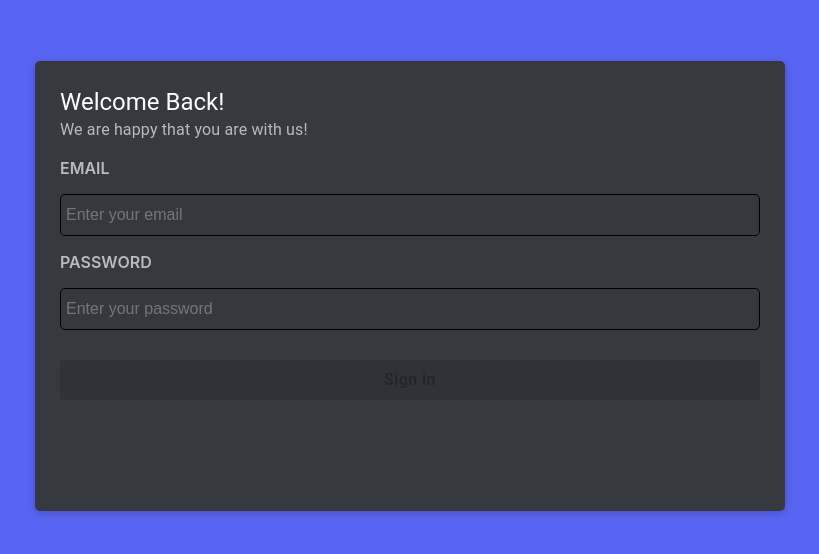
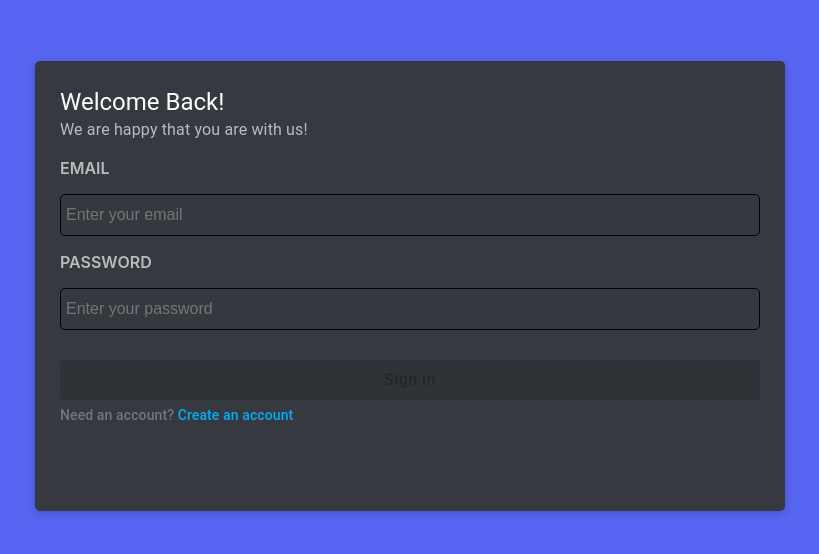
Before and after one commit to dabingch/discord-app, a React (Create React App) app in the folder client/: page /signin in a window 1280 px wide. Shown: the part 114-668 px from the top of the page, without its empty margins (230-1049 px from the left). Built offline with nearby package versions, Linux system fonts and the light colour scheme.

Commit message:
Create redirect info

```diff
--- a/client/src/components/AuthBox.js
+++ b/client/src/components/AuthBox.js
@@ -1,6 +1,6 @@
 import React from 'react'
 import Box from '@mui/material/Box'
-import { styled } from '@mui/system'
+import { styled } from '@mui/material'
 
 const BoxWrapper = styled('div')({
 	width: '100%',
--- /dev/null
+++ b/client/src/components/RedirectInfo.js
@@ -0,0 +1,30 @@
+import React from 'react'
+import { Typography, styled } from '@mui/material'
+
+const RedirectText = styled('span')({
+	color: '#00AFF4',
+	fontWeight: 500,
+	cursor: 'pointer',
+})
+
+const RedirectInfo = ({
+	text,
+	redirectText,
+	additionalStyles,
+	redirectHandler,
+}) => {
+	return (
+		<Typography
+			sx={{ color: '#72767d' }}
+			style={additionalStyles ? additionalStyles : null}
+			variant='subtitle2'
+		>
+			{text}
+			<RedirectText onClick={redirectHandler}>
+				{redirectText}
+			</RedirectText>
+		</Typography>
+	)
+}
+
+export default RedirectInfo
--- a/client/src/pages/authPages/SigninPage/SigninPageFooter.js
+++ b/client/src/pages/authPages/SigninPage/SigninPageFooter.js
@@ -1,8 +1,17 @@
 import React from 'react'
 import PrimaryButton from '../../../components/PrimaryButton'
+import RedirectInfo from '../../../components/RedirectInfo'
+import { useNavigate } from 'react-router-dom'
 
 const SigninPageFooter = ({ handleSignin, isFormValid }) => {
+	const navigate = useNavigate()
+
+	const handlePushToSignupPage = () => {
+		navigate('/signup')
+	}
+
 	return (
+		<>
 			<div>
 				<PrimaryButton
 					label='Sign in'
@@ -11,6 +20,13 @@
 					additionalStyles={{ marginTop: '30px' }}
 				/>
 			</div>
+			<RedirectInfo
+				text='Need an account? '
+				redirectText='Create an account'
+				additionalStyles={{ marginTop: '5px' }}
+				redirectHandler={handlePushToSignupPage}
+			/>
+		</>
 	)
 }
 
```
Lines whose indentation alone changed are shown as unchanged.
